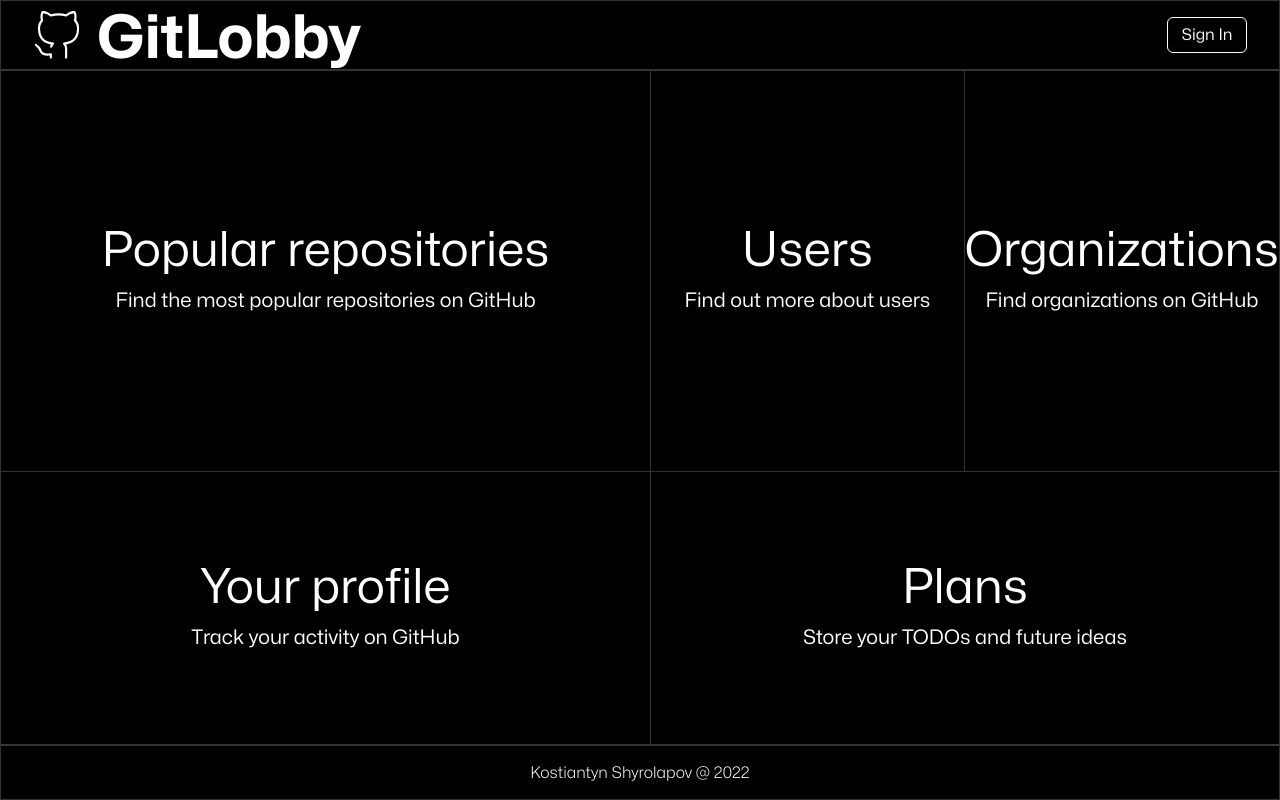
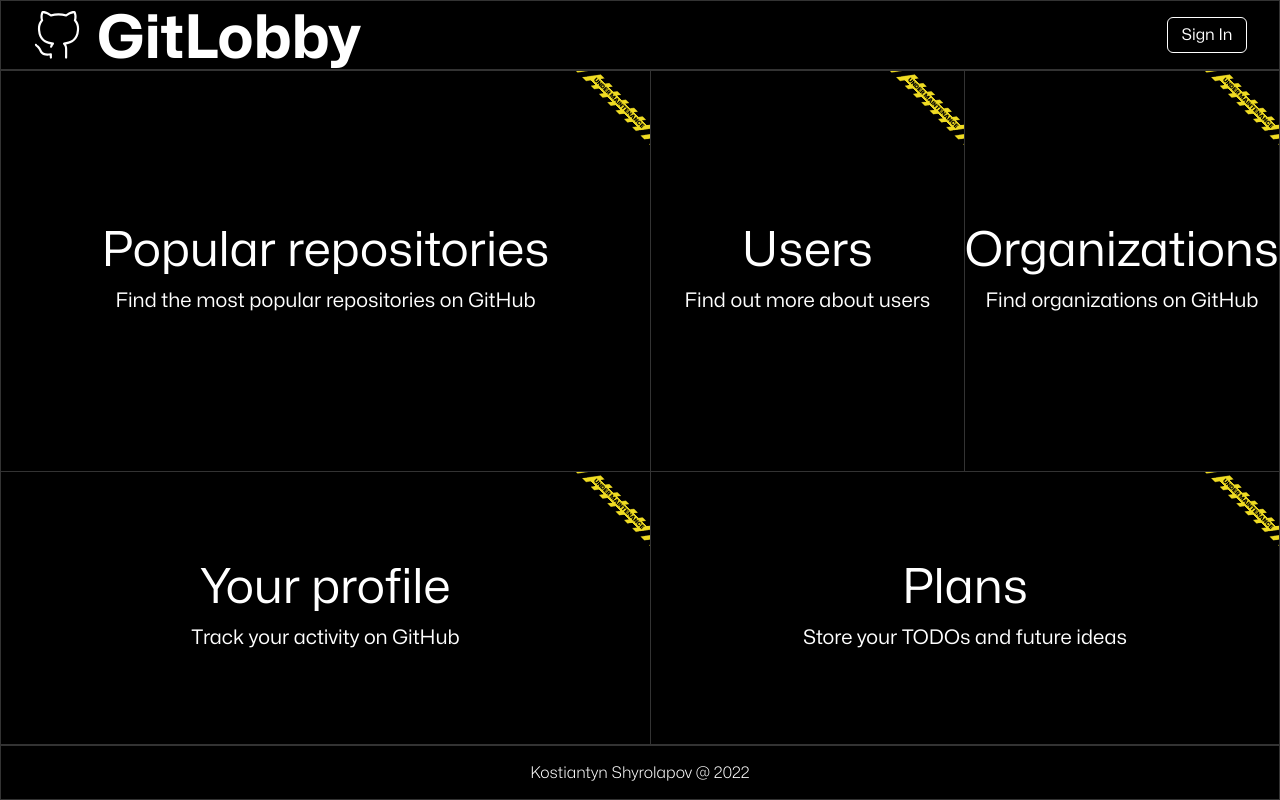
Before and after one commit to kshyr/gitlobby, a Next.js app: page / in a window 1280 px wide. Built offline with nearby package versions, Linux system fonts and the light colour scheme; no server answers.

Commit message:
add 'under maintenance' banners

```diff
--- a/app/page.tsx
+++ b/app/page.tsx
@@ -1,8 +1,11 @@
+import Link from "next/link";
 export default async function Home() {
   return (
     <main className="grid h-full grid-rows-1 md:grid-rows-[400px_1fr]">
       <div className="grid grid-cols-1 md:grid-cols-[650px_1fr_1fr]">
+        <Link href="/repositories">
           <div className="home-block group/repos animate-slide-in-1 border-r hover:origin-top-left">
+            <img src="undermaintenance.png" className="undermaintenance" />
             <h2 className="text-5xl group-hover/repos:text-black">
               Popular repositories
             </h2>
@@ -10,13 +13,16 @@
               Find the most popular repositories on GitHub
             </p>
           </div>
+        </Link>
         <div className="group/users home-block animate-slide-in-2 border-r hover:origin-top">
+          <img src="undermaintenance.png" className="undermaintenance" />
           <h2 className="text-5xl group-hover/users:text-black">Users</h2>
           <p className="text-center text-xl group-hover/users:text-black">
             Find out more about users
           </p>
         </div>
-        <div className="group/orgs home-block animate-slide-in-3 hover:origin-top-right">
+        <div className="group/orgs home-block animate-slide-in-3hover:origin-top-right">
+          <img src="undermaintenance.png" className="undermaintenance" />
           <h2 className="text-5xl group-hover/orgs:text-black">
             Organizations
           </h2>
@@ -27,6 +33,7 @@
       </div>
       <div className="grid animate-slide-in-4 grid-cols-1 md:grid-cols-[650px_1fr]">
         <div className="home-block group/profile border-r border-t hover:origin-bottom-left">
+          <img src="undermaintenance.png" className="undermaintenance" />
           <h2 className="text-5xl group-hover/profile:text-black">
             Your profile
           </h2>
@@ -35,6 +42,7 @@
           </p>
         </div>
         <div className="group/activity home-block animate-slide-in-5 border-t hover:origin-bottom-right">
+          <img src="undermaintenance.png" className="undermaintenance" />
           <h2 className="text-5xl group-hover/activity:text-black">Plans</h2>
           <p className="text-center text-xl group-hover/activity:text-black">
             Store your TODOs and future ideas
--- a/styles/globals.css
+++ b/styles/globals.css
@@ -22,7 +22,10 @@
 @layer components {
   .home-block {
     @apply flex flex-col justify-center items-center border-white border-opacity-20 gap-3
-    hover:bg-white hover:scale-105 transition-all ease-in-out duration-500;
+    hover:bg-white hover:scale-105 transition-all ease-in-out duration-500 h-full w-full relative overflow-hidden;
+  }
+  .undermaintenance {
+    @apply absolute top-6 right-[-1.5rem] w-28 rotate-45;
   }
   .border-main {
     @apply [&>*]:border-[0.5px] [&>*]:border-white [&>*]:border-opacity-20;
```
Also changed, not shown: public/undermaintenance.png (added). Lines whose indentation alone changed are shown as unchanged.
